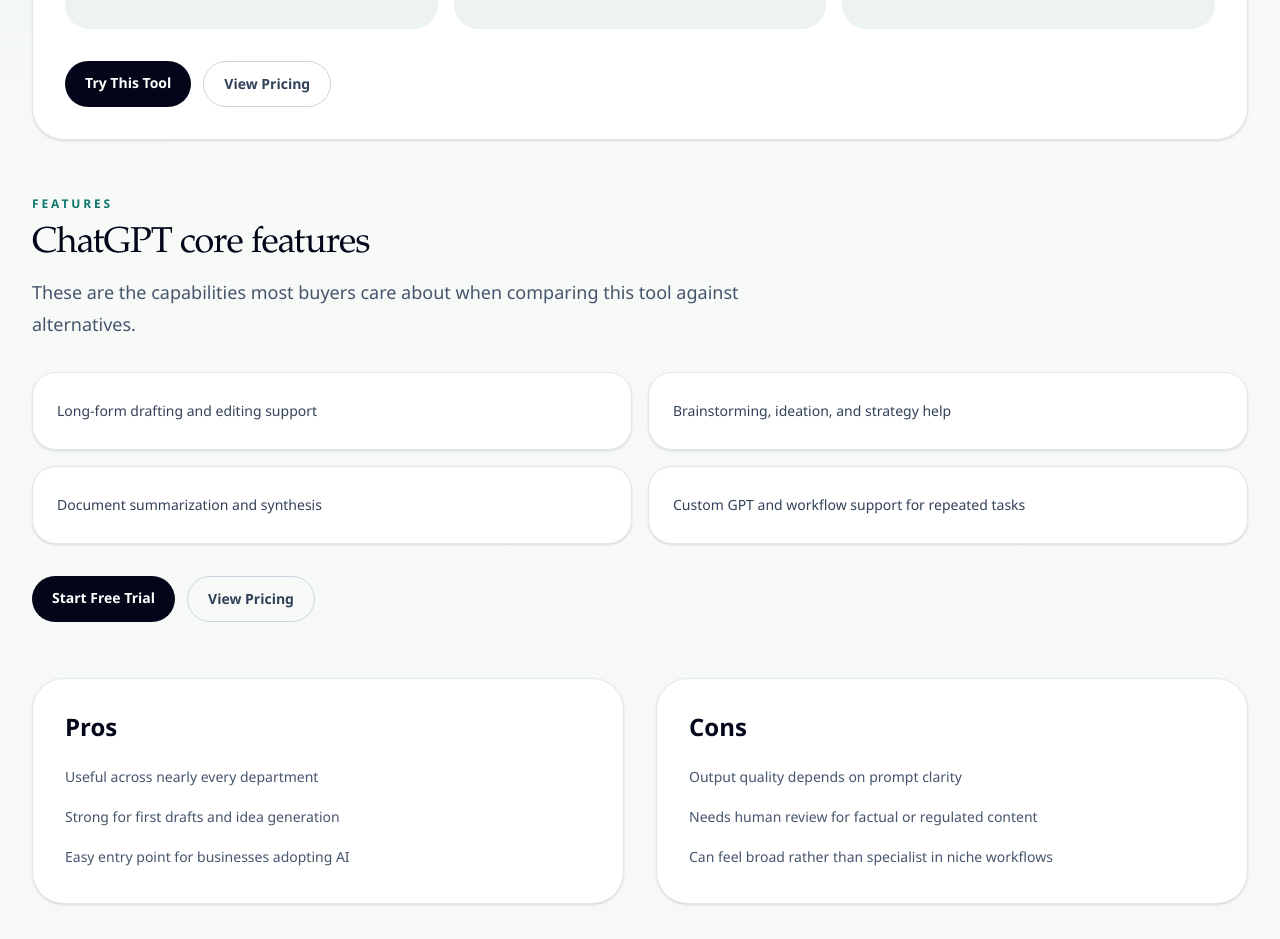
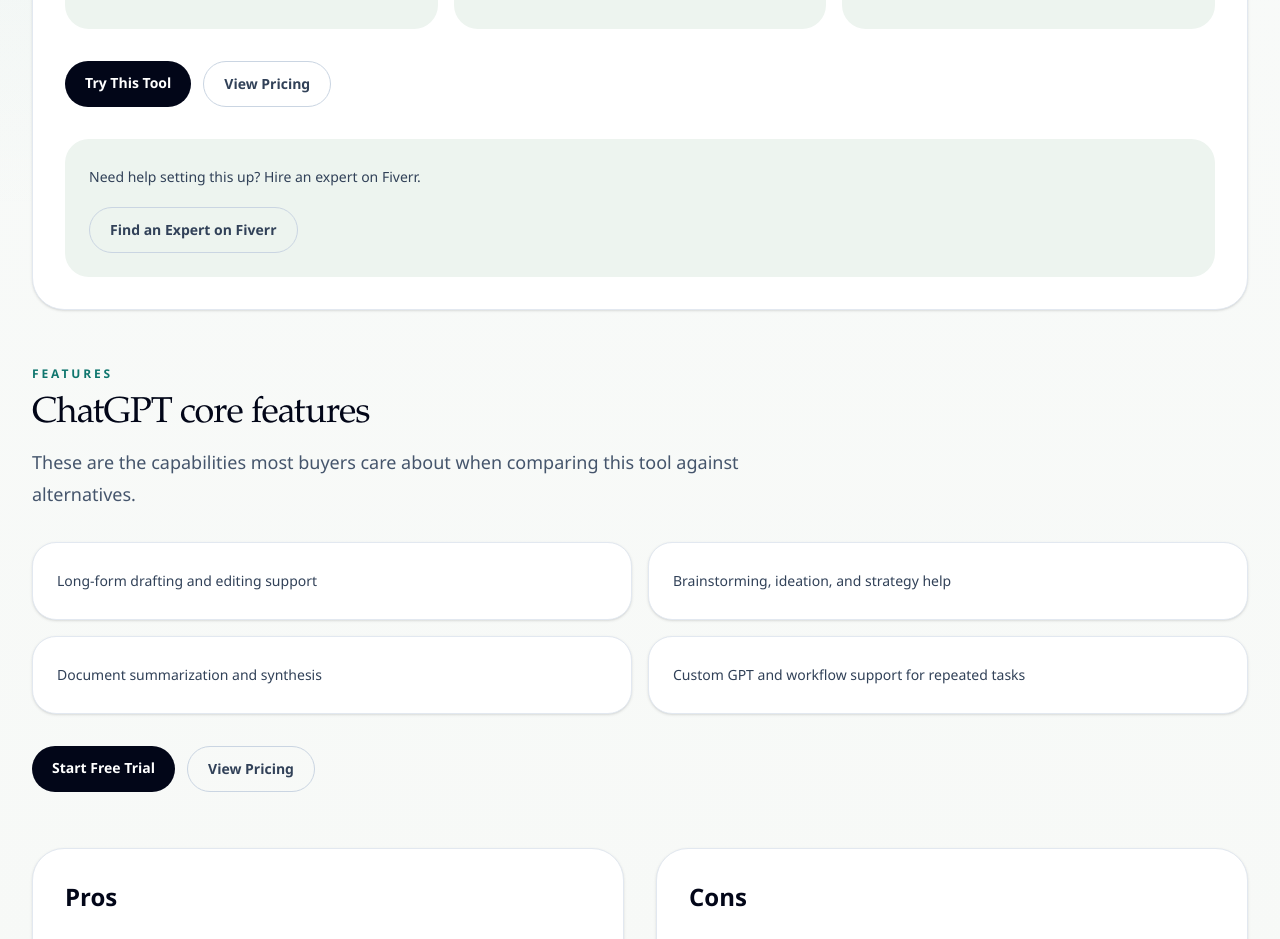
Before and after one commit to anthonycastagnaro-ops/ai-tools-by-industry, a Next.js app: page /tools/chatgpt in a window 1280 px wide. Shown: the part 1100-2039 px from the top of the page. Built offline with nearby package versions, Linux system fonts and the light colour scheme; no server answers.

Commit message:
add Fiverr CTA monetization blocks

```diff
--- a/src/app/[industryPage]/page.tsx
+++ b/src/app/[industryPage]/page.tsx
@@ -10,6 +10,7 @@
 import { AffiliateLink } from "@/components/affiliate-link";
 import { SectionHeading } from "@/components/section-heading";
 import { WhyTrust } from "@/components/why-trust";
+import { affiliateLinks } from "@/data/affiliate-links";
 import { industries } from "@/data/industries";
 import { buildAbsoluteUrl } from "@/lib/site";
 import {
@@ -362,6 +363,24 @@
           />
         </section>
 
+        <section className="rounded-[2rem] border border-slate-200 bg-white p-8 shadow-sm">
+          <SectionHeading
+            eyebrow="Implementation Help"
+            title="Need someone to set this up for you?"
+            description="Many businesses hire freelancers to implement these tools. Fiverr is a fast way to get this done for you."
+          />
+          <div className="mt-8">
+            <AffiliateLink
+              href={affiliateLinks.fiverr}
+              toolSlug="fiverr"
+              placement="industry_fiverr"
+              className="inline-flex rounded-full border border-slate-300 px-5 py-3 text-sm font-semibold text-slate-700 transition hover:border-slate-950 hover:text-slate-950"
+            >
+              Browse Experts on Fiverr
+            </AffiliateLink>
+          </div>
+        </section>
+
         {primaryRecommendation ? (
           <section className="rounded-[2rem] border border-slate-200 bg-white p-8 shadow-sm">
             <SectionHeading
--- a/src/app/compare/[comparison]/page.tsx
+++ b/src/app/compare/[comparison]/page.tsx
@@ -8,6 +8,7 @@
 import { EmailCapture } from "@/components/email-capture";
 import { AffiliateLink } from "@/components/affiliate-link";
 import { SectionHeading } from "@/components/section-heading";
+import { affiliateLinks } from "@/data/affiliate-links";
 import { buildAbsoluteUrl } from "@/lib/site";
 import {
   allComparisonSlugs,
@@ -289,6 +290,24 @@
           </div>
         </section>
 
+        <section className="rounded-[2rem] border border-slate-200 bg-white p-8 shadow-sm">
+          <SectionHeading
+            eyebrow="Done-For-You Help"
+            title="Don&apos;t want to do this yourself?"
+            description="Hire a freelancer on Fiverr to set this up for you."
+          />
+          <div className="mt-8">
+            <AffiliateLink
+              href={affiliateLinks.fiverr}
+              toolSlug="fiverr"
+              placement="comparison_fiverr"
+              className="inline-flex rounded-full bg-slate-950 px-5 py-3 text-sm font-semibold text-white transition hover:bg-slate-800"
+            >
+              Hire an Expert on Fiverr
+            </AffiliateLink>
+          </div>
+        </section>
+
         <section className="grid gap-6 md:grid-cols-2">
           {[toolA, toolB].map((tool) => (
             <article
--- a/src/app/tools/[slug]/page.tsx
+++ b/src/app/tools/[slug]/page.tsx
@@ -2,10 +2,12 @@
 import Link from "next/link";
 import { notFound } from "next/navigation";
 
+import { AffiliateLink } from "@/components/affiliate-link";
 import { Breadcrumbs } from "@/components/breadcrumbs";
 import { Container } from "@/components/container";
 import { EmailCapture } from "@/components/email-capture";
 import { SectionHeading } from "@/components/section-heading";
+import { affiliateLinks } from "@/data/affiliate-links";
 import { tools } from "@/data/tools";
 import { buildAbsoluteUrl } from "@/lib/site";
 import {
@@ -178,6 +180,21 @@
               View Pricing
             </Link>
           </div>
+          <div className="mt-8 rounded-3xl bg-[var(--surface-alt)] p-6">
+            <p className="text-sm leading-7 text-slate-700">
+              Need help setting this up? Hire an expert on Fiverr.
+            </p>
+            <div className="mt-4">
+              <AffiliateLink
+                href={affiliateLinks.fiverr}
+                toolSlug="fiverr"
+                placement="tool_page_fiverr"
+                className="inline-flex rounded-full border border-slate-300 px-5 py-3 text-sm font-semibold text-slate-700 transition hover:border-slate-950 hover:text-slate-950"
+              >
+                Find an Expert on Fiverr
+              </AffiliateLink>
+            </div>
+          </div>
         </section>
 
         <section className="space-y-8">
--- a/src/data/affiliate-links.ts
+++ b/src/data/affiliate-links.ts
@@ -1,4 +1,5 @@
 export const affiliateLinks = {
+  fiverr: "https://www.fiverr.com/",
   chatgpt: "/tools/chatgpt",
   perplexity: "/tools/perplexity",
   jasper: "/tools/jasper",
```
